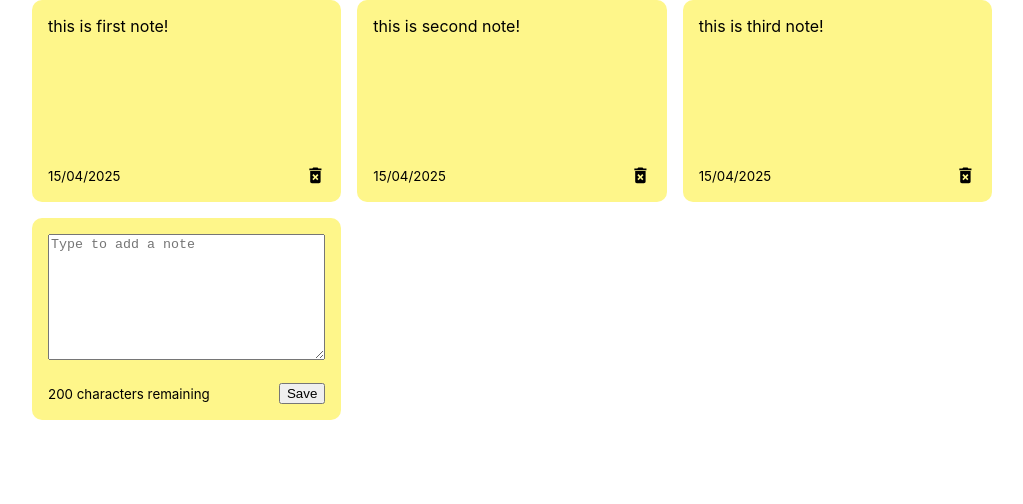
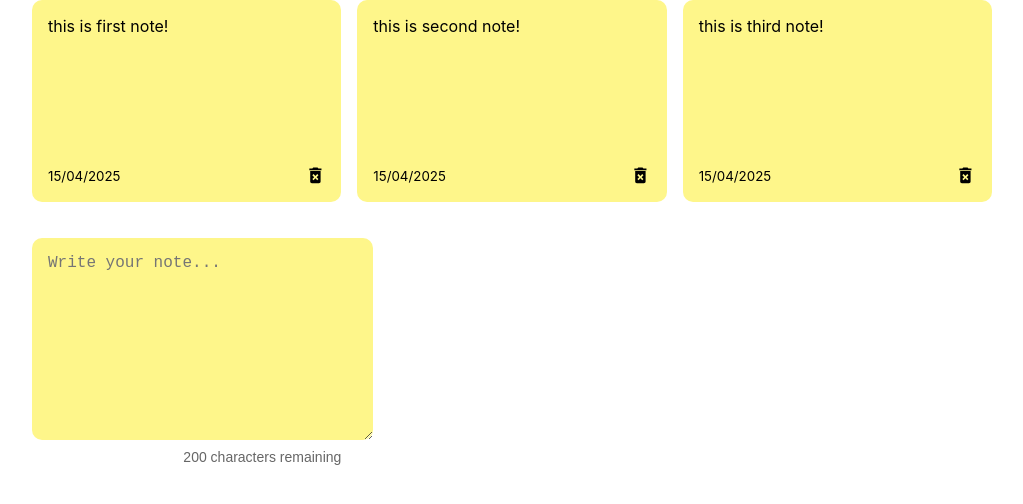
Before and after one commit to aaronreynolds421/react-notes-app, a React (Create React App) app: page / in a window 1280 px wide. Shown: the top 504 px of the page, without its empty margins (128-1151 px from the left). Built offline with nearby package versions, Linux system fonts and the light colour scheme.

Commit message:
updated text box to have character limit

```diff
--- a/src/components/AddNote.js
+++ b/src/components/AddNote.js
@@ -1,14 +1,49 @@
+import React, { useState } from "react";
+
 const AddNote = () => {
+  const maxChars = 200;
+  const [note, setNote] = useState("");
+
+  const handleChange = (e) => {
+    setNote(e.target.value);
+  };
   return (
-    <div className="new note">
-      <textarea rows="8" cols="10" placeholder="Type to add a note"></textarea>
-      <div className="note-footer">
-        <small>200 characters remaining</small>
-
-        <button className="save">Save</button>
+    <div style={styles.container}>
+      <textarea
+        value={note}
+        onChange={handleChange}
+        maxLength={maxChars}
+        placeholder="Write your note..."
+        style={styles.textarea}
+      />
+      <div style={styles.counter}>
+        {maxChars - note.length} characters remaining
       </div>
     </div>
   );
 };
+const styles = {
+  container: {
+    width: "100%",
+    maxWidth: "400px",
+    margin: "20px auto",
+    fontFamily: "sans-serif",
+  },
+  textarea: {
+    width: "100%",
+    minHeight: "170px",
+    borderRadius: "10px",
+    padding: "1rem",
+    fontSize: "16px",
+    border: "none",
+    backgroundColor: "#fef68a",
+  },
+  counter: {
+    textAlign: "right",
+    fontSize: "14px",
+    color: "#666",
+    marginTop: "5px",
+  },
+};
 
 export default AddNote;
```
